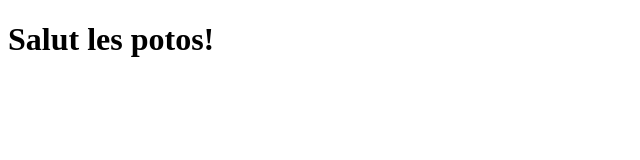
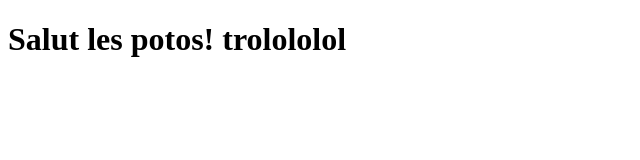
Before and after one commit to Bunkermaster/demo-g1, a plain HTML site: page index.html in a window 1280 px wide. Shown: the whole page, without its empty margins (0-640 px from the left). Drawn offline with Linux system fonts and the light colour scheme.

Commit message:
trololololol

```diff
--- a/index.html
+++ b/index.html
@@ -5,6 +5,6 @@
     <title>Title</title>
 </head>
 <body>
-    <h1>Salut les potos!</h1>
+    <h1>Salut les potos! trolololol</h1>
 </body>
 </html>
```
